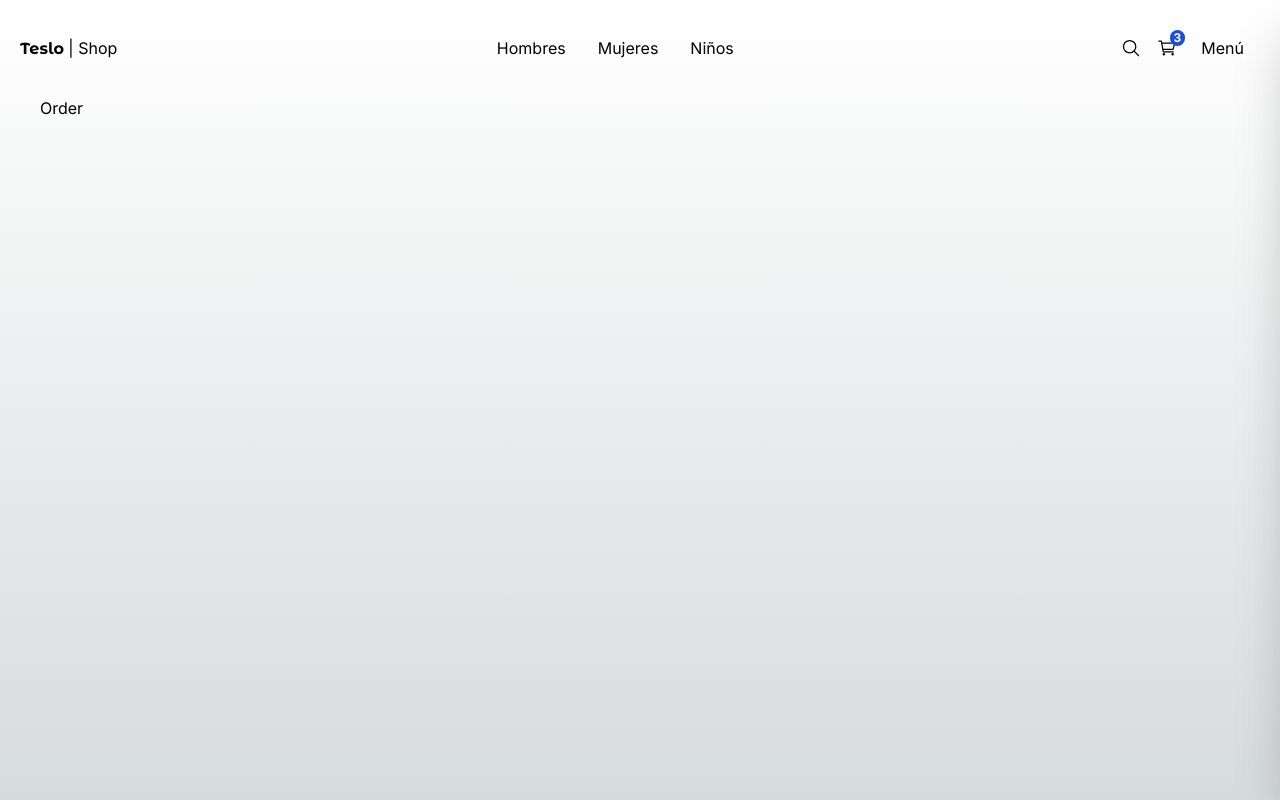
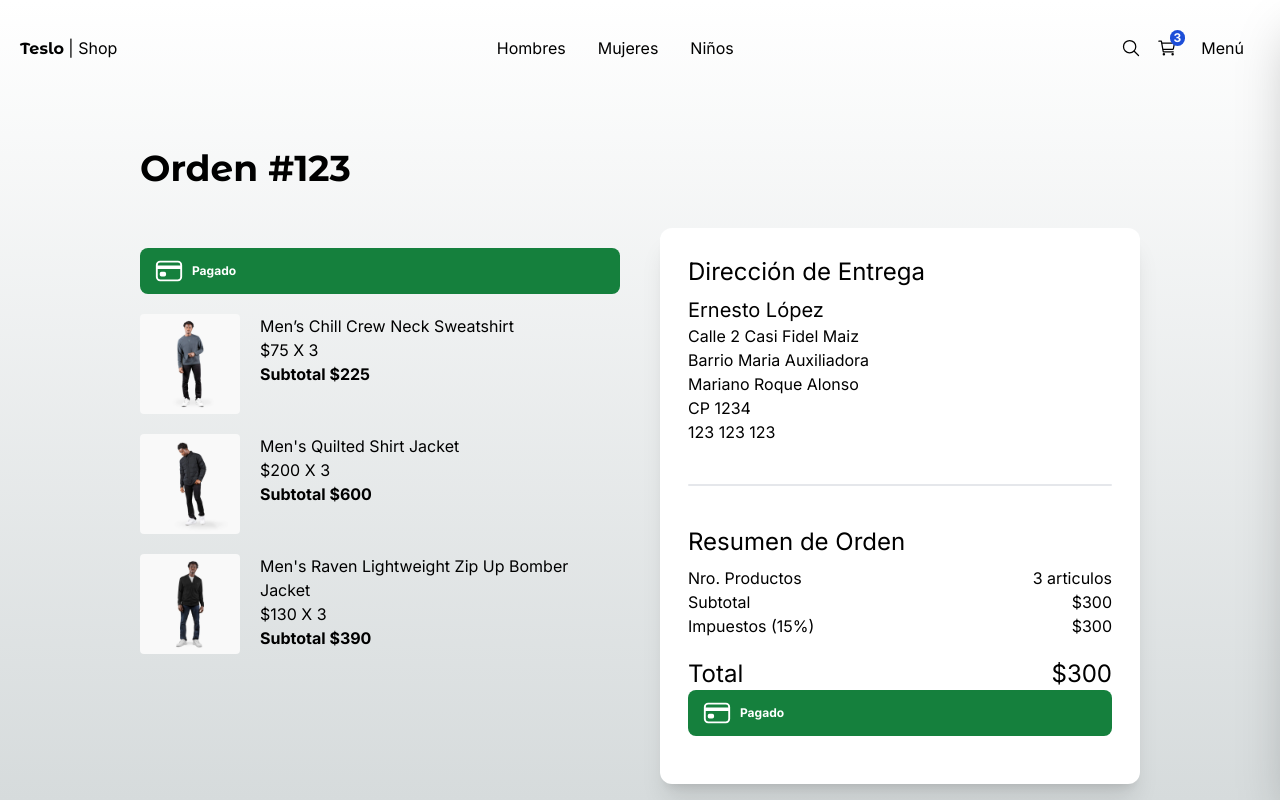
Before and after one commit to Ernestolop/NextEcommerce2, a Next.js app: page /orders/123 in a window 1280 px wide. Built offline with nearby package versions, Linux system fonts and the light colour scheme.

Commit message:
feat: Add Order Page content

```diff
--- a/src/app/(shop)/checkout/page.jsx
+++ b/src/app/(shop)/checkout/page.jsx
@@ -1,6 +1,6 @@
 import Link from "next/link";
 import Image from "next/image";
-import { QuantitySelector, Title } from "@/components";
+import {  Title } from "@/components";
 import { initialData } from "@/seed/seed";
 
 const productsInCart = [
--- a/src/app/(shop)/orders/[id]/page.jsx
+++ b/src/app/(shop)/orders/[id]/page.jsx
@@ -1,7 +1,112 @@
-const Order = () => {
+import Link from "next/link";
+import Image from "next/image";
+import clsx from "clsx";
+import { IoCardOutline } from "react-icons/io5";
+import { Title } from "@/components";
+import { initialData } from "@/seed/seed";
+
+const productsInCart = [
+  initialData.products[0],
+  initialData.products[1],
+  initialData.products[2]
+]
+
+const OrderPage = ({ params }) => {
+
+  const { id } = params;
+
+  //TODO: verificación
+
   return (
-    <div>Order</div>
+    <div className="flex justify-center items-center mb-72 px-10 sm:px-0">
+      <div className="flex flex-col w-[1000px]">
+        <Title title={`Orden #${id}`} />
+        <div className="grid grid-cols-1 sm:grid-cols-2 gap-10">
+
+          <div className="flex flex-col mt-5">
+            <div className={
+              clsx(
+                "flex items-center rounded-lg py-2 px-3.5 text-xs font-bold text-white mb-5",
+                {
+                  'bg-red-500': false,
+                  'bg-green-700': true,
+                }
+              )
+            }>
+              <IoCardOutline size={30} />
+              <span className="mx-2">Pagado</span>
+            </div>
+
+            {
+              productsInCart.map(product => (
+                <div key={product.slug} className="flex mb-5">
+                  <Image
+                    style={{
+                      width: 100,
+                      height: 100
+                    }}
+                    src={`/products/${product.images[0]}`}
+                    alt={product.title}
+                    width={100}
+                    height={100}
+                    className="mr-5 rounded"
+                  />
+                  <div className="">
+                    <p>{product.title}</p>
+                    <p>${product.price} X 3</p>
+                    <p className="font-bold">Subtotal ${product.price * 3}</p>
+                  </div>
+                </div>
+              ))
+            }
+          </div>
+
+          <div className="bg-white rounded-xl shadow-xl p-7">
+            <h2 className="text-2xl mb-2">Dirección de Entrega</h2>
+            <div className="mb-10">
+              <p className="text-xl">Ernesto López</p>
+              <p>Calle 2 Casi Fidel Maiz</p>
+              <p>Barrio Maria Auxiliadora</p>
+              <p>Mariano Roque Alonso</p>
+              <p>CP 1234</p>
+              <p>123 123 123</p>
+            </div>
+
+            <div
+              className="w-full h-0.5 rounded bg-gray-200 mb-10"
+            />
+
+            <h2 className="text-2xl mb-2">Resumen de Orden</h2>
+            <div className="grid grid-cols-2">
+              <span>Nro. Productos</span>
+              <span className="text-right">3 articulos</span>
+
+              <span>Subtotal</span>
+              <span className="text-right">$300</span>
+
+              <span>Impuestos (15%)</span>
+              <span className="text-right">$300</span>
+
+              <span className="text-2xl mt-5">Total</span>
+              <span className="text-right text-2xl mt-5">$300</span>
+            </div>
+            <div className={
+              clsx(
+                "flex items-center rounded-lg py-2 px-3.5 text-xs font-bold text-white mb-5",
+                {
+                  'bg-red-500': false,
+                  'bg-green-700': true,
+                }
+              )
+            }>
+              <IoCardOutline size={30} />
+              <span className="mx-2">Pagado</span>
+            </div>
+          </div>
+        </div>
+      </div>
+    </div >
   )
 }
 
-export default Order
+export default OrderPage;
```
